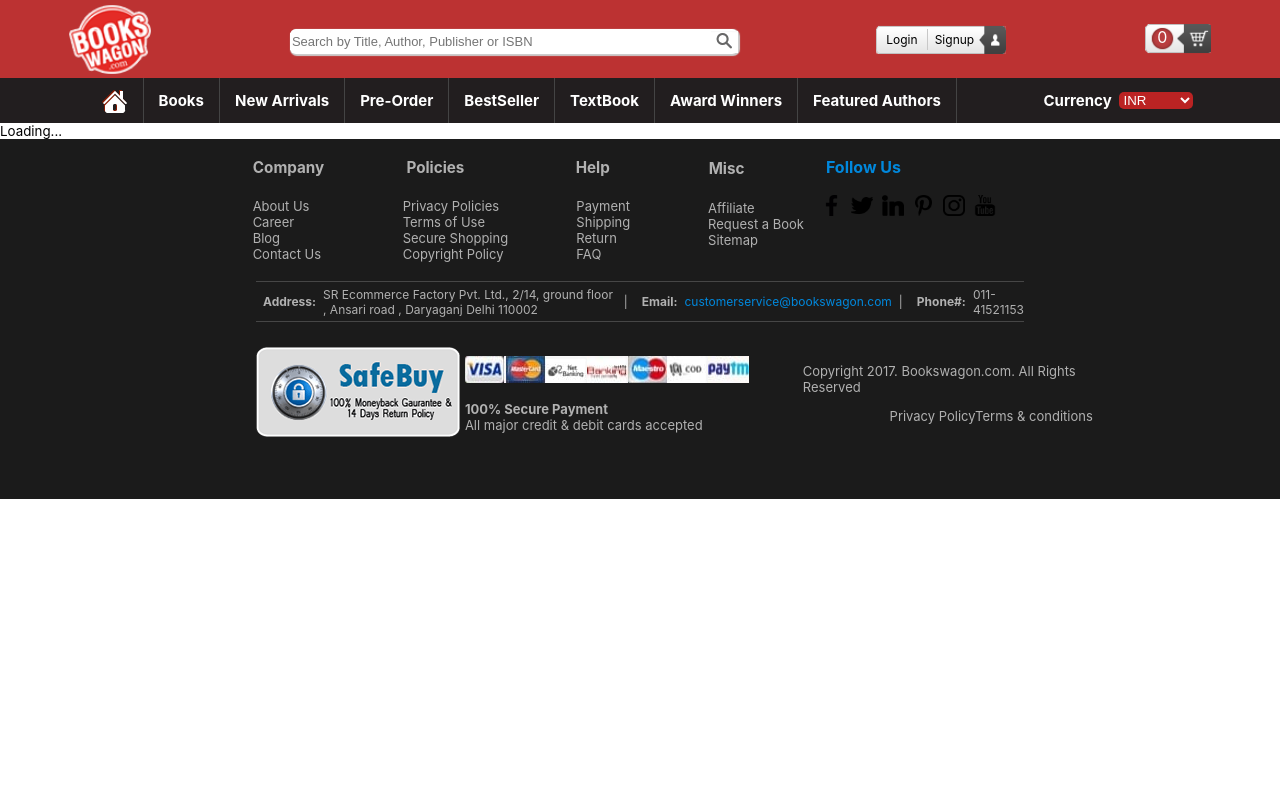
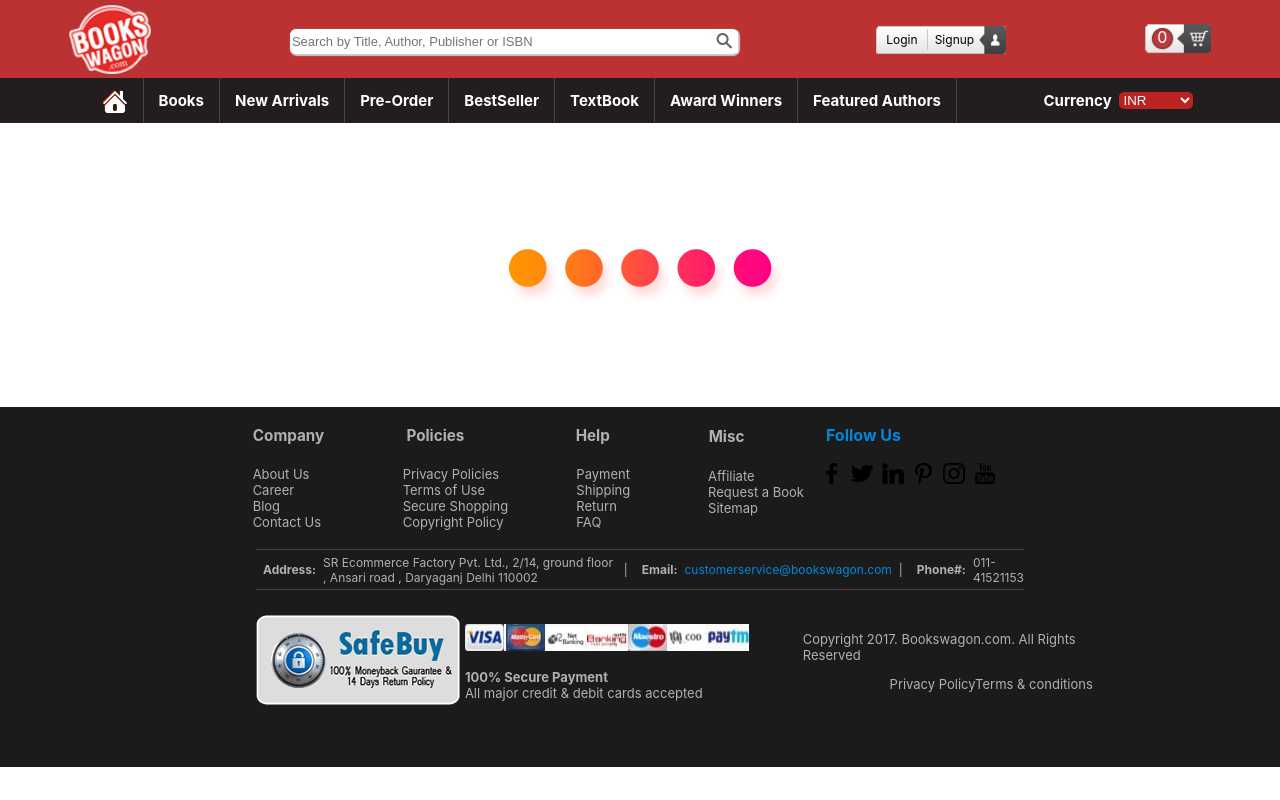
Before and after one commit to A-S-H-4-0-4/Bibliotheque, a Next.js app: page /book_details in a window 1280 px wide. Built offline with nearby package versions, Linux system fonts and the light colour scheme; no server answers.

Commit message:
loading gif

```diff
--- a/pages/book_details.js
+++ b/pages/book_details.js
@@ -7,7 +7,15 @@ import { useRouter } from "next/router";
 // API
 import { callAPI } from "../api/API";
 
+
 // styles
+import bd from "../styles/components/book_details.module.css";
+
+// gif
+const loadingGif = "/icons/loadingGif.gif"
+
+
+
 // import BD from "Book_details";
 
 const styles = {
@@ -49,7 +57,7 @@ const Book_details = () => {
       } catch (error) { }
   },[])
 
-  const renderedObject = loading ? <small>Loading...</small> : <BookDetails book={book} />;
+  const renderedObject = loading ? <div style={{display: "flex", alignItems: "center", justifyContent: "center"}} ><img src = {loadingGif}/></div> : <BookDetails book={book} /> ;
 
   return (
     <div style={styles}>
@@ -57,9 +65,11 @@ const Book_details = () => {
 
       {renderedObject}
 
+
       <div>
-        <Footer />
+        <Footer/>
       </div>
+
     </div>
   );
 };
```
Also changed, not shown: public/icons/loadingGif.gif (added), styles/components/book_details.module.css (added).
